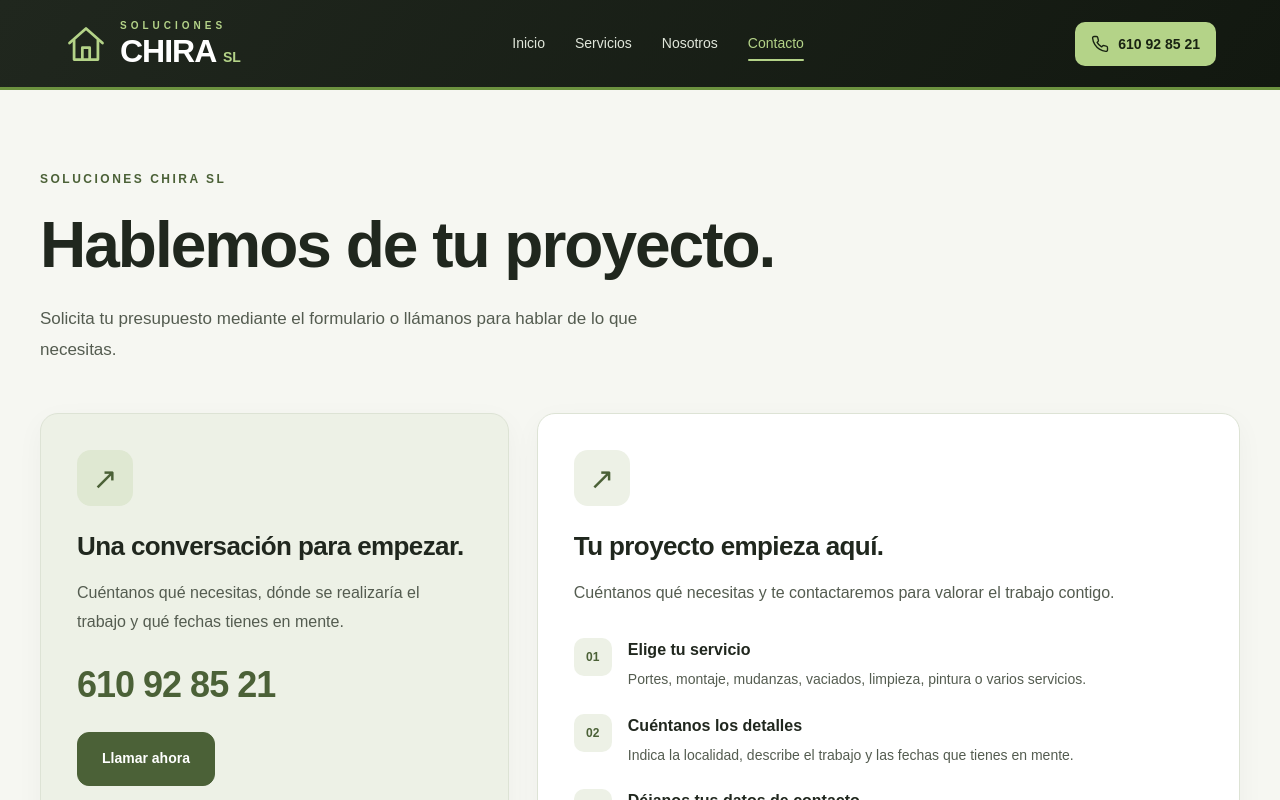
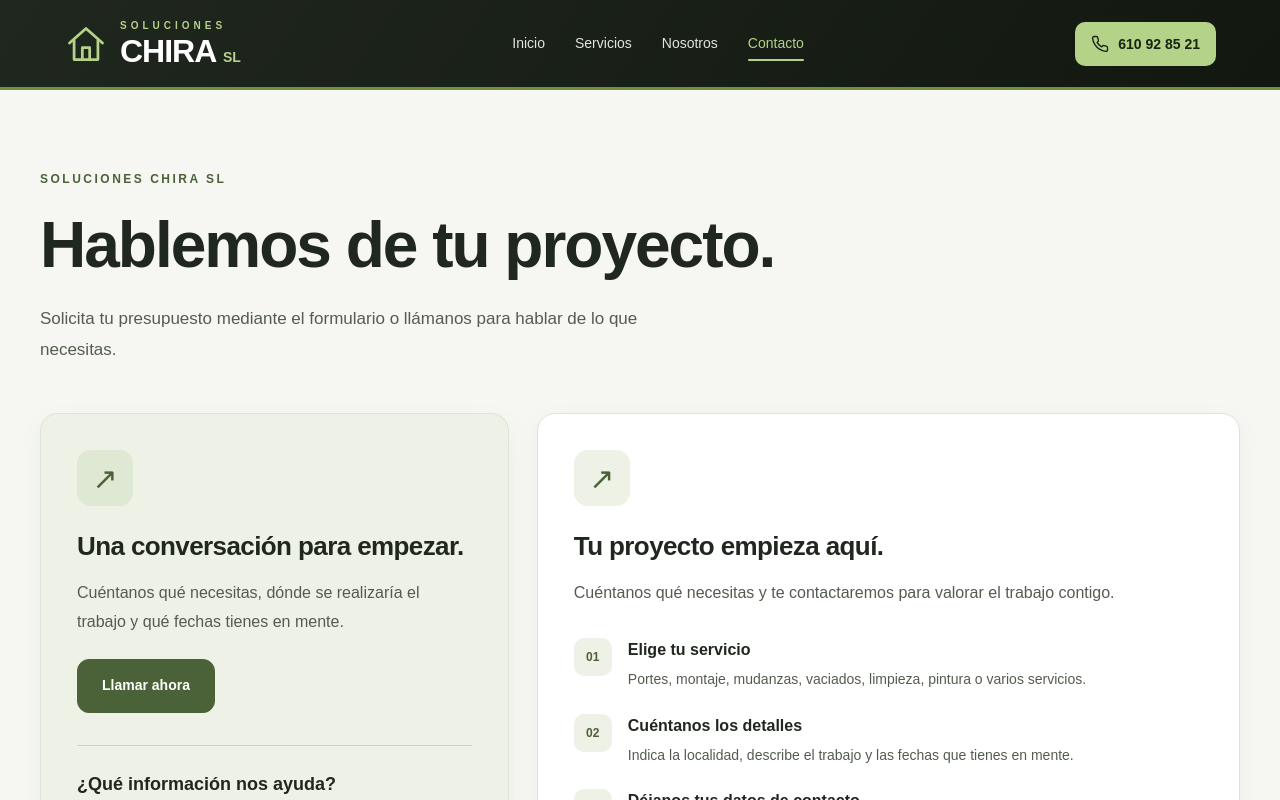
Before and after one commit to josueBarrueta/SolucionesChiraSL, an Angular app in the folder paginaChira/: page /contacto in a window 1280 px wide. Shown: the top 800 px of the page. Built offline with nearby package versions, Linux system fonts and the light colour scheme.

Commit message:
quitado numero de contacto porq se repite dos veces

```diff
--- a/paginaChira/src/app/contacto/contacto.component.html
+++ b/paginaChira/src/app/contacto/contacto.component.html
@@ -81,10 +81,6 @@
           y qué fechas tienes en mente.
         </p>
 
-        <a class="contacto-phone" href="tel:+34610928521">
-          610 92 85 21
-        </a>
-
         <a class="contacto-button" href="tel:+34610928521">
           Llamar ahora
         </a>
```
